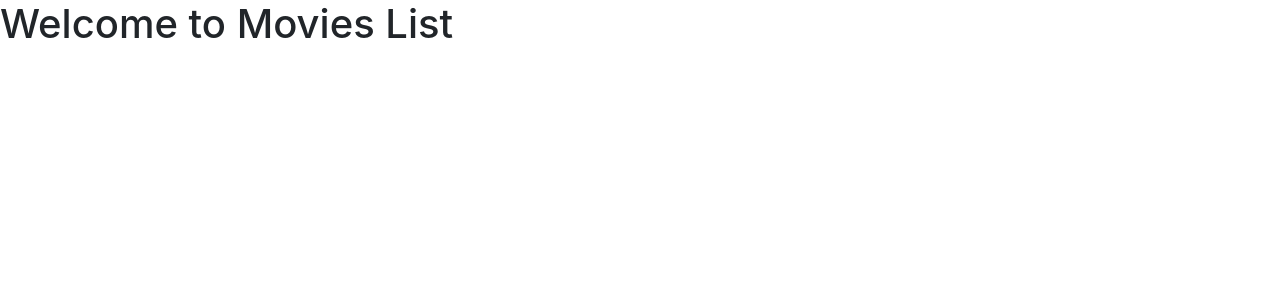
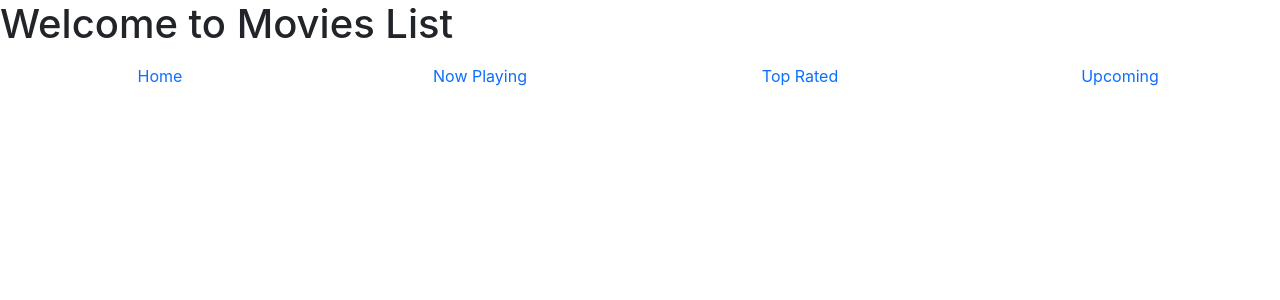
Before and after one commit to mpsalome/movie-list, a React (Create React App) app: page /upcoming in a window 1280 px wide. Shown: the top 300 px of the page. Built offline with nearby package versions, Linux system fonts and the light colour scheme.

Commit message:
Created Nav and new routes

```diff
--- a/src/App.js
+++ b/src/App.js
@@ -1,10 +1,12 @@
 import { ApplicationRoutes } from './ApplicationRoutes';
 import { Header } from './Components/Header';
+import { Nav } from './Components/Nav';
 
 function App() {
   return (
     <>
       <Header />
+      <Nav />
       <ApplicationRoutes />
     </>
   );
--- a/src/ApplicationRoutes.js
+++ b/src/ApplicationRoutes.js
@@ -1,11 +1,17 @@
 import { Route } from "react-router-dom"
 import { MovieDetail } from "./Components/MovieDetail"
 import { Home } from "./Views/Home"
+import { NowPlaying } from "./Views/NowPlaying"
+import { TopRated } from "./Views/TopRated"
+import { Upcoming } from "./Views/Upcoming"
 
 export const ApplicationRoutes = () => {
     return(
         <>
             <Route exact path="/" component={Home}></Route>
+            <Route exact path="movie/now_playing" component={NowPlaying}></Route>
+            <Route exact path="movie/top_rated" component={TopRated}></Route>
+            <Route exact path="movie/upcoming" component={Upcoming}></Route>
             <Route exact path="/movie/:id" component={MovieDetail}></Route>
         </>
     )
--- /dev/null
+++ b/src/Components/Nav.js
@@ -0,0 +1,31 @@
+import { NavItem } from './NavItem';
+
+export const Nav = () => {
+
+  const tabs = [
+    {
+      link: '/',
+      name: 'Home'
+    },
+    {
+      link: '/now_playing',
+      name: 'Now Playing'
+    },
+    {
+      link: '/top_rated',
+      name: 'Top Rated'
+    },
+    {
+      link: '/upcoming',
+      name: 'Upcoming'
+    }
+  ]
+
+  return (
+    <nav className="nav nav-pills nav-justified">
+     {tabs.map((tab) => (
+          <NavItem key={tab.link} tabinfo={tab}/>
+        ))}
+    </nav>
+  );
+};
--- /dev/null
+++ b/src/Components/NavItem.js
@@ -0,0 +1,18 @@
+import { Link } from 'react-router-dom';
+
+export const NavItem = ({ tabinfo }) => {
+
+  const toggleClass = (e) => {
+    document.querySelectorAll('.nav-item.active').forEach(function (nav) {
+      nav.className = "nav-item nav-link"
+    });
+
+    if(!e.target.className.includes('active')) e.target.classList.add('active')
+  };
+
+  return (
+    <Link className='nav-item nav-link' to={`${tabinfo.link}`} onClick={toggleClass}>
+      {tabinfo.name}
+    </Link>
+  );
+};
```
